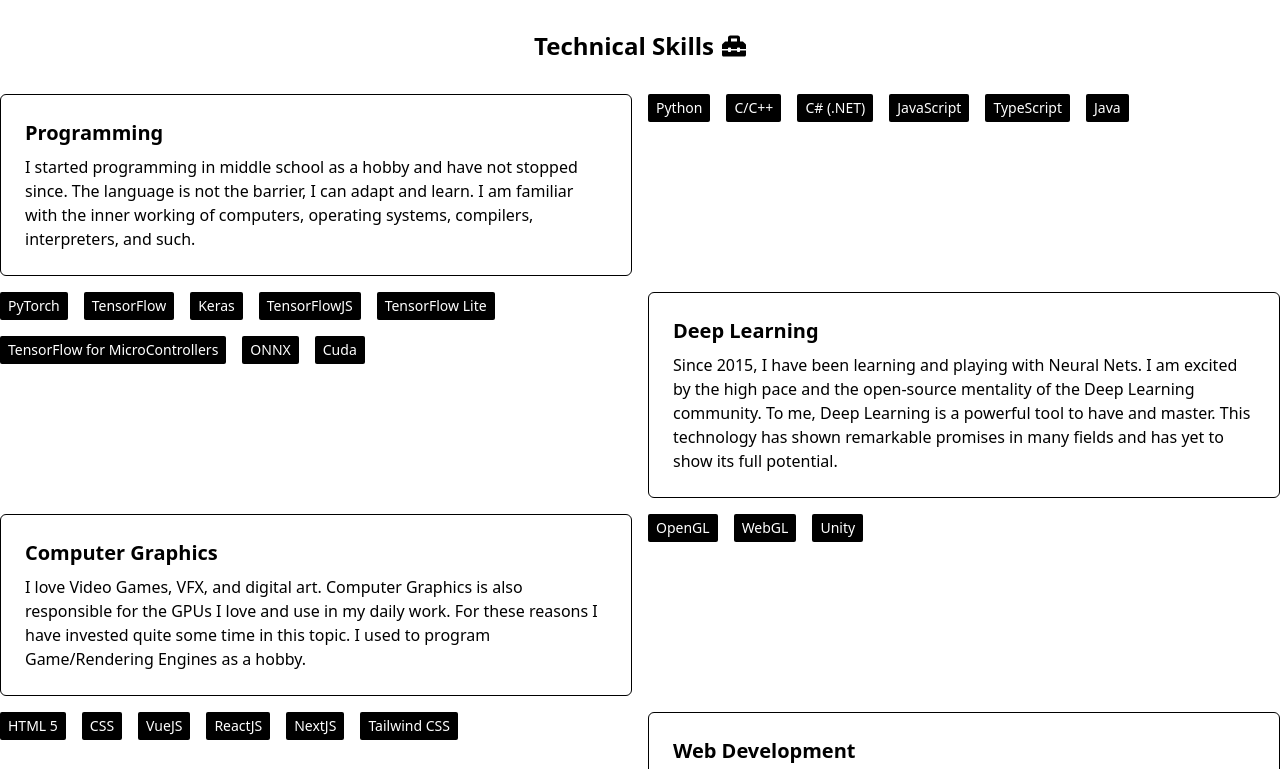
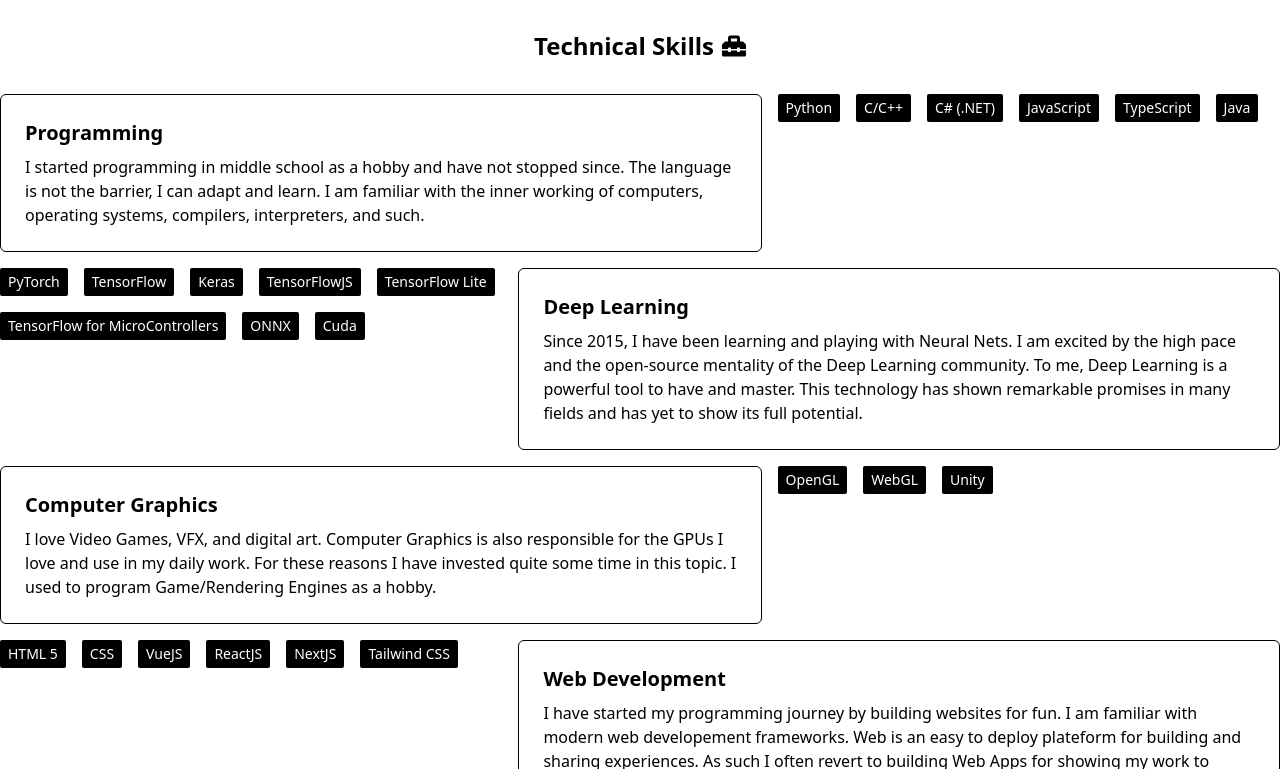
Before and after one commit to yliess86/yliesshati.com, a Next.js app: page / in a window 1280 px wide. Shown: the part 1711-2480 px from the top of the page. Built offline with nearby package versions, Linux system fonts and the light colour scheme.

Commit message:
[Feature] Removed Useless

```diff
--- a/components/sections/Skill.tsx
+++ b/components/sections/Skill.tsx
@@ -6,12 +6,12 @@
 
 export default function Skills ({ skills }: { skills: ISkill[] }) {
   const elements = skills.map((skill, index) =>
-    <div key={index} className="flex flex-col md:grid md:grid-cols-2 gap-4">
-      <Card className={`flex flex-col gap-2 ${index % 2 == 0 ? "md:order-first" : "md:order-last" }`}>
+    <div key={index} className="flex flex-col md:grid md:grid-cols-10 gap-4">
+      <Card className={`flex flex-col md:col-span-6 gap-2 ${index % 2 == 0 ? "md:order-first" : "md:order-last" }`}>
         <h3 className="font-bold text-xl">{skill.domain}</h3>
         <p>{skill.desc}</p>
       </Card>
-      <div className={`flex flex-wrap justify-start content-start gap-4 ${index % 2 == 0 ? "md:order-last" : "md:order-first" }`}>
+      <div className={`flex flex-wrap justify-start content-start md:col-span-4 gap-4 ${index % 2 == 0 ? "md:order-last" : "md:order-first" }`}>
         {skill.items.map((item, index) => <Badge key={index} name={item} />)}
       </div>
     </div>
```
